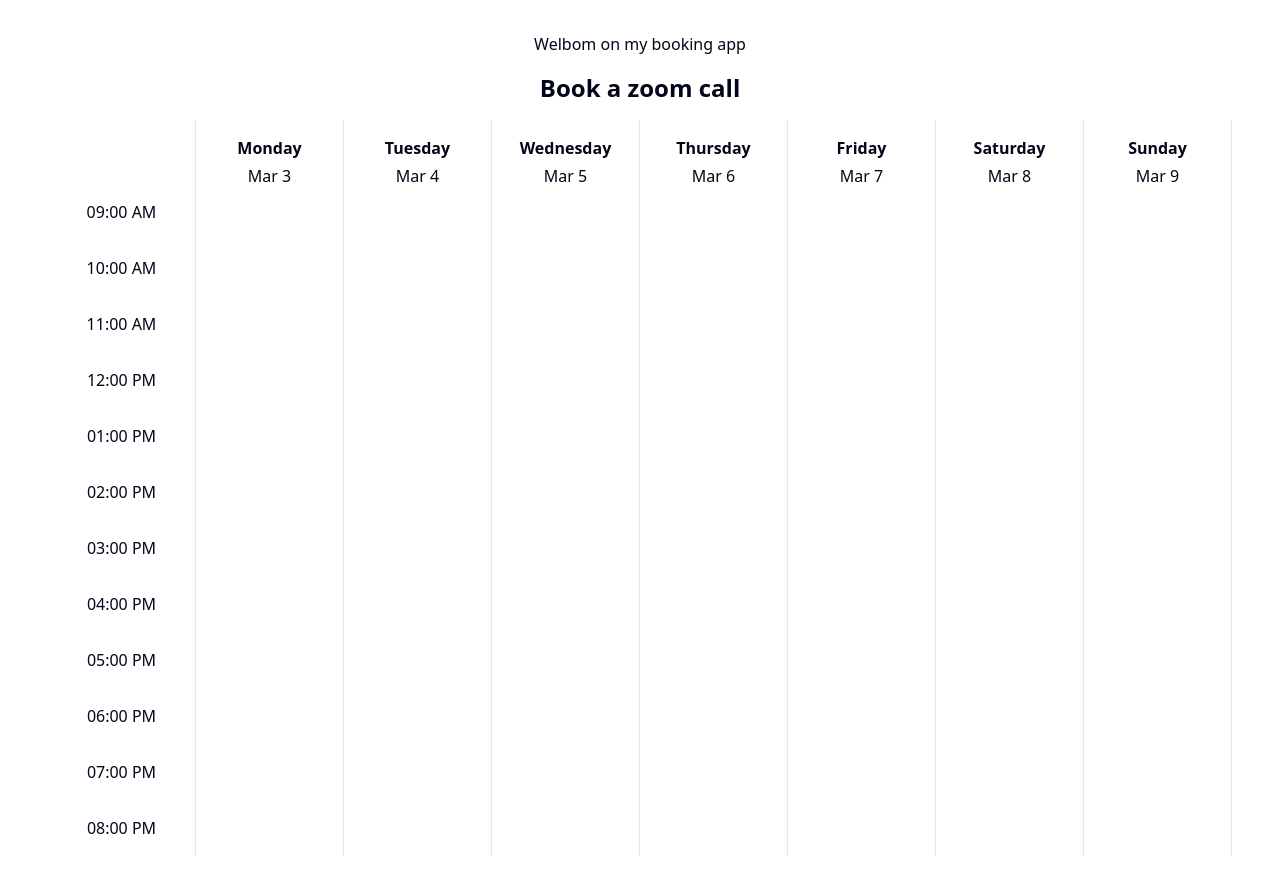
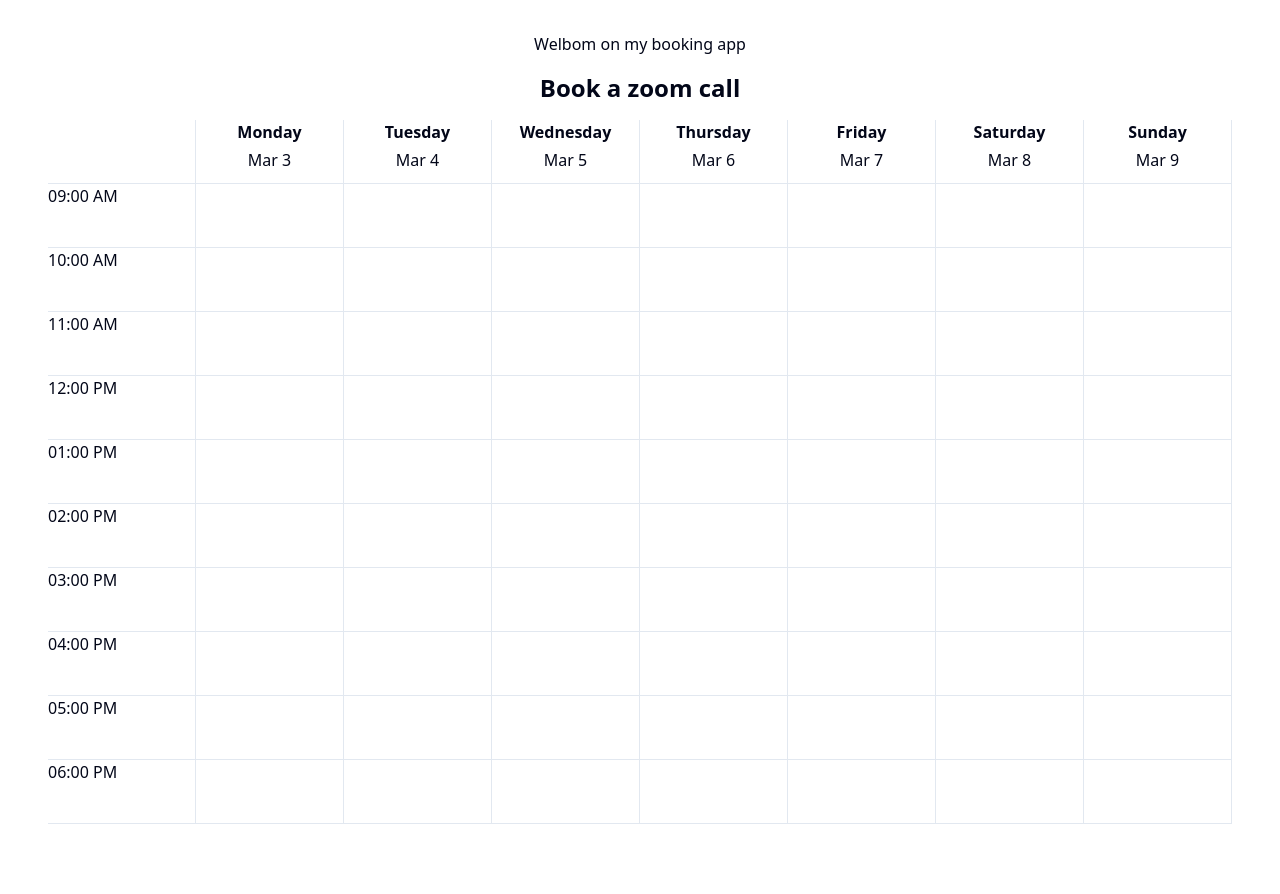
Before and after one commit to fredericbarthelet/zoom-booking-interface, a React (Vite) app: page /booking in a window 1280 px wide. Shown: the top 894 px of the page. After the commit the page ends 872 px from the top, so only its background shows below. Built offline with nearby package versions, Linux system fonts and the light colour scheme.

Commit message:
Add dragable event creator

```diff
--- a/src/components/BoodingDay.tsx
+++ b/src/components/BoodingDay.tsx
@@ -1,18 +1,61 @@
 import { Dayjs } from "dayjs";
-import { FunctionComponent } from "react";
+import { FunctionComponent, useState } from "react";
 
 type BookingDayProps = { day: Dayjs };
 
+const DAY_DURATION_HOURS = 10;
+
 export const BookingDay: FunctionComponent<BookingDayProps> = ({ day }) => {
-  const onClick = () => {
-    console.log(day.format("YYYY-MM-DD"));
+  const [isDragging, setIsDragging] = useState(false);
+  const [hasDragged, setHasDragged] = useState(false);
+  const [dragStartY, setDragStartY] = useState(0);
+  const [height, setHeight] = useState(0);
+
+  const handleMouseDown = (event: React.MouseEvent<HTMLDivElement>) => {
+    setHasDragged(false);
+    setIsDragging(true);
+    setHeight(0);
+    setDragStartY(
+      event.clientY - event.currentTarget.getBoundingClientRect().top
+    );
+  };
+
+  const handleMouseUp = () => {
+    setIsDragging(false);
+    setHasDragged(true);
+  };
+
+  const handleMouseMove = (event: React.MouseEvent<HTMLDivElement>) => {
+    if (isDragging) {
+      setHeight(
+        event.clientY -
+          event.currentTarget.getBoundingClientRect().top -
+          dragStartY
+      );
+    }
   };
 
   return (
-    <div className="p-4 text-center border-r" onClick={onClick}>
-      <div className="h-16">
+    <div className="text-center border-r">
+      <div className="h-16 border-b">
         <div className="font-semibold">{day.format("dddd")}</div>
-        <div className="mt-1">{day.format("MMM D")}</div>
+        <div className="mt-1 mb-4">{day.format("MMM D")}</div>
+      </div>
+      <div
+        className="relative"
+        onMouseDown={handleMouseDown}
+        onMouseUp={handleMouseUp}
+        onMouseMove={handleMouseMove}
+      >
+        {Array.from({ length: DAY_DURATION_HOURS }).map((_, index) => (
+          <div key={index} className="h-16 border-b"></div>
+        ))}
+        {(isDragging || hasDragged) && (
+          <div
+            className="absolute bg-amber-400 p-x-4 w-full rounded-lg"
+            style={{ top: dragStartY, height }}
+          ></div>
+        )}
       </div>
     </div>
   );
--- a/src/pages/booking.tsx
+++ b/src/pages/booking.tsx
@@ -13,13 +13,14 @@ export const BookingPage = () => {
       <h1 className="text-2xl font-bold mb-4">Book a zoom call</h1>
 
       <div className="grid grid-cols-8">
-        <div className="text-center  border-r">
-          <div className="h-16"></div>
-          {Array.from({ length: 12 }, (_, i) => (
-            <div key={`time-${i}`} className="p-4">
-              <div className="text-center">
-                {dayjs().hour(9).minute(0).add(i, "hour").format("hh:mm A")}
-              </div>
+        <div className="text-center border-r">
+          <div className="h-16 border-b"></div>
+          {Array.from({ length: 10 }, (_, i) => (
+            <div
+              key={`time-${i}`}
+              className="text-start justify-start h-16 border-b"
+            >
+              {dayjs().hour(9).minute(0).add(i, "hour").format("hh:mm A")}
             </div>
           ))}
         </div>
```
